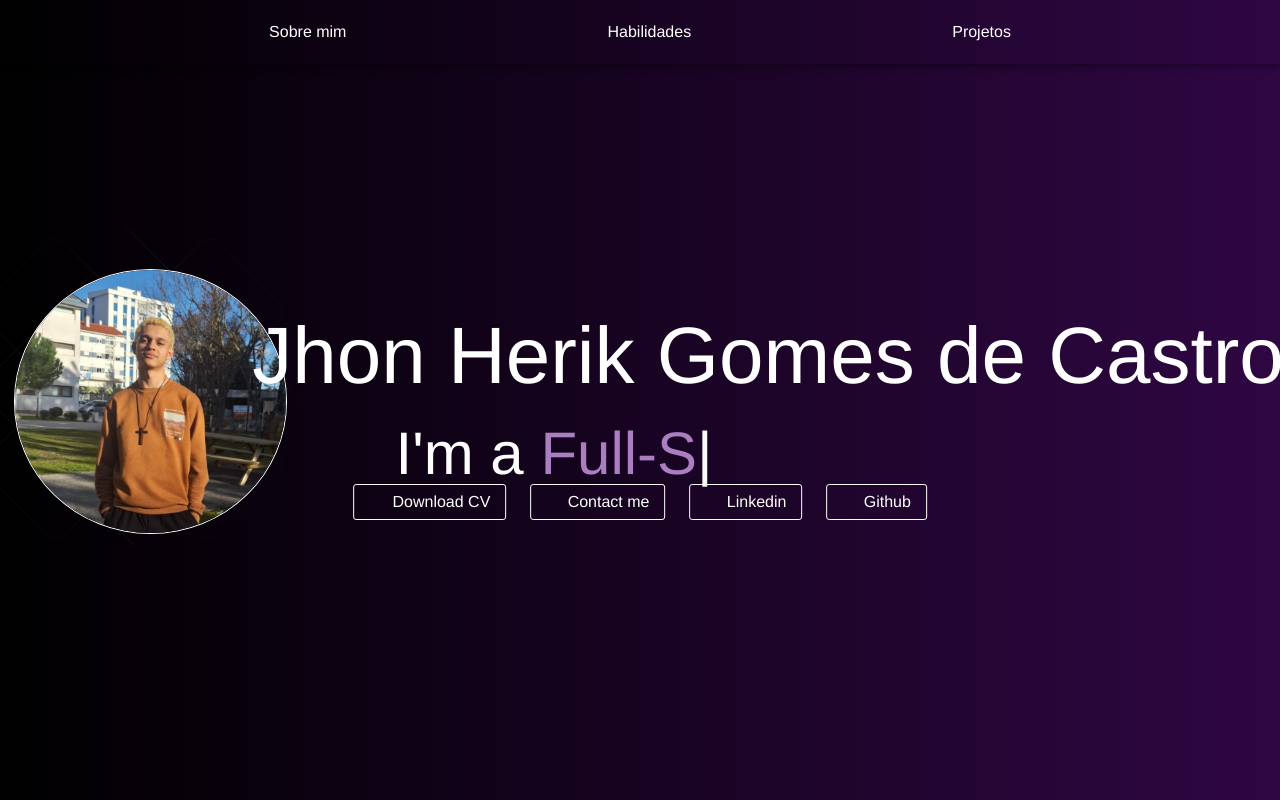
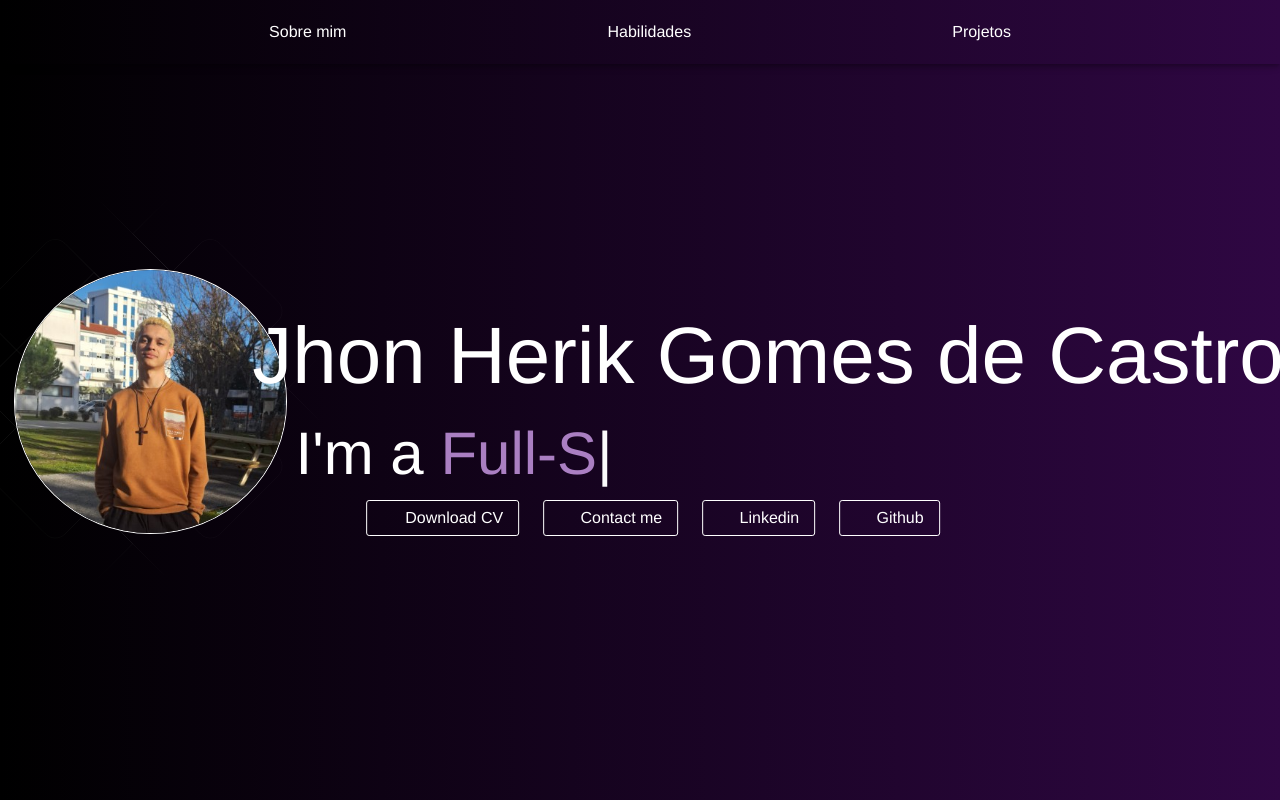
Before and after one commit to jhonherikgc/Portf-lio-Dev, a React (Vite) app: page / in a window 1280 px wide. Shown: the top 800 px of the page. Built offline with nearby package versions, Linux system fonts and the light colour scheme; some icons are missing.

Commit message:
perf + align

```diff
--- a/src/pages/Sections/Hero/Hero.tsx
+++ b/src/pages/Sections/Hero/Hero.tsx
@@ -118,7 +118,7 @@ const Hero = () => {
                     <Box component="span">I'm a&nbsp;</Box>
                     <Box component="span" sx={{
                       display: 'inline-block',
-                      minWidth: { xs: '300px', sm: '600px' },
+                      minWidth: { xs: '300px', sm: '800px' },
                       textAlign: 'left',
                     }}>
                       <TextType
@@ -141,8 +141,8 @@ const Hero = () => {
                 pt={3}
                 sx={{
                   position: {md:"absolute"},
-                  bottom: { md: '35%' },
-                  left: { md: '50%' },
+                  bottom: { md: '33%' },
+                  left: { md: '51%' },
                   transform: { md: 'translateX(-50%)' },
                 }}
               >
```
